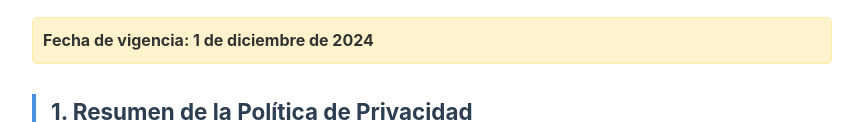
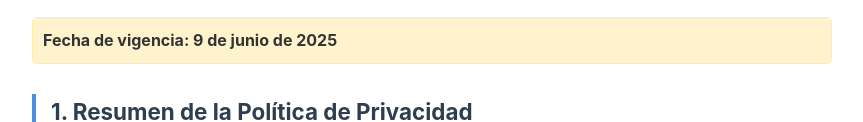
Before and after one commit to Sungess/packsavvy-privacy, a plain HTML site: page es.html in a window 1280 px wide. Shown: the part 243-365 px from the top of the page, without its empty margins (208-1071 px from the left). Drawn offline with Linux system fonts and the light colour scheme.

Commit message:
Update es.html

```diff
--- a/es.html
+++ b/es.html
@@ -128,7 +128,7 @@
     </div>
 
     <div class="effective-date">
-        Fecha de vigencia: 1 de diciembre de 2024
+        Fecha de vigencia: 9 de junio de 2025
     </div>
 
     <div class="section">
```
